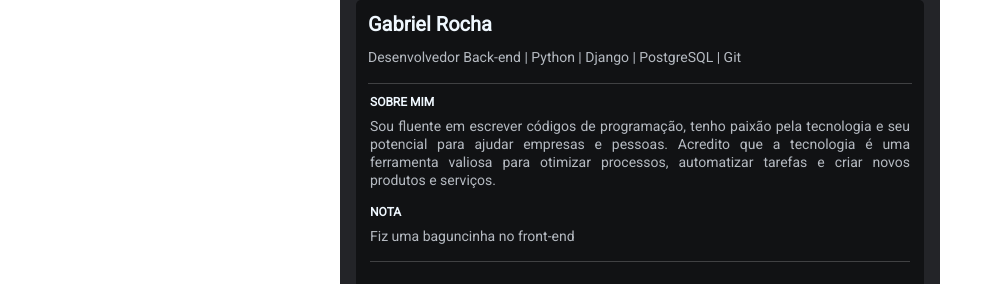
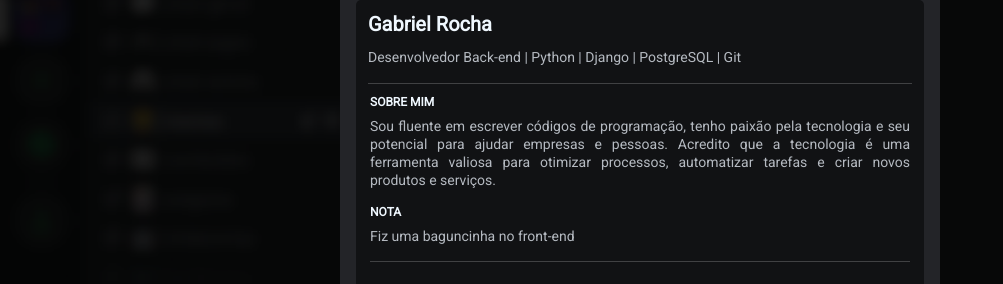
Before and after one commit to RochaGabriell/MiniPortfolio, a plain HTML site: page index.html in a window 1280 px wide. Shown: the part 289-573 px from the top of the page, without its empty margins (0-1003 px from the left). Drawn offline with Linux system fonts and the light colour scheme.

Commit message:
One level up
one level up (../), since images/ dir is outside of the css dir

```diff
--- a/assets/css/style.css
+++ b/assets/css/style.css
@@ -11,7 +11,7 @@
 }
 
 body {
-    background-image: url(../assets/img/background.png);
+    background-image: url("../img/background.png");
     background-size: cover;
     display: flex;
     justify-content: center;
```
Lines whose indentation alone changed are shown as unchanged.
